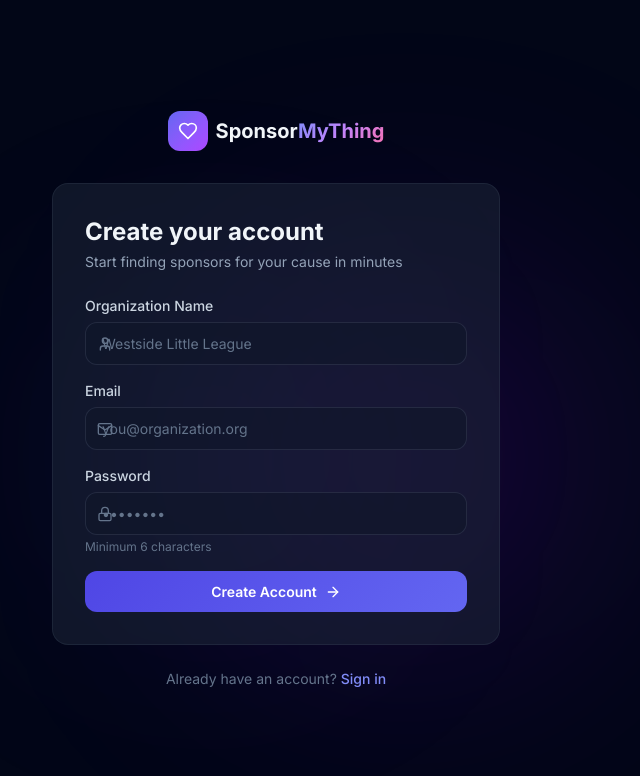
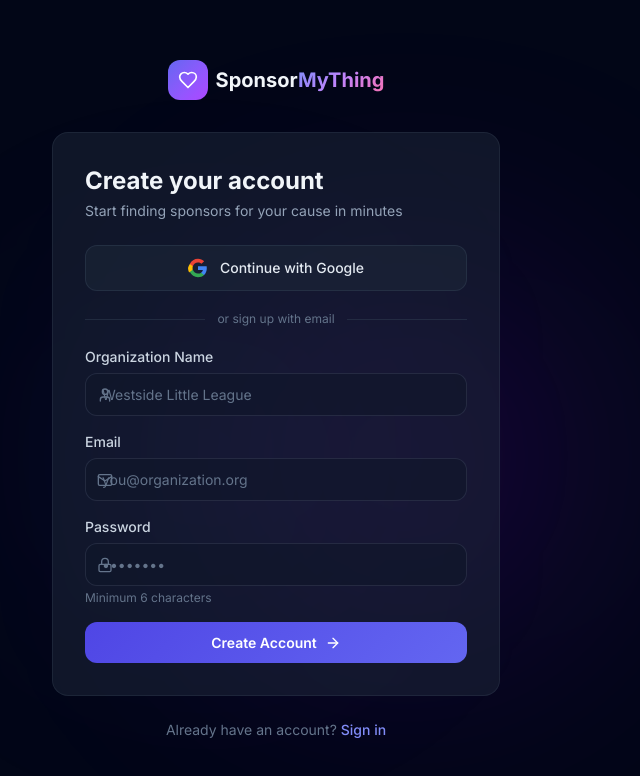
Before and after one commit to jszopin-wq/SponsorMyThing, a Next.js app: page /signup in a window 1280 px wide. Shown: the top 776 px of the page, without its empty margins (364-1004 px from the left). Built offline with nearby package versions, Linux system fonts and the light colour scheme.

Commit message:
Add Google OAuth sign-in to login and signup pages

```diff
--- a/src/app/dashboard/campaigns/page.tsx
+++ b/src/app/dashboard/campaigns/page.tsx
@@ -56,9 +56,7 @@
                             <p className="mt-1 text-sm text-surface-400 line-clamp-2">{campaign.description}</p>
                             <div className="mt-4 flex items-center justify-between">
                                 <span className="text-xs text-surface-500">
-                                    {(campaign as Record<string, unknown>).prospects &&
-                                        Array.isArray((campaign as Record<string, unknown>).prospects) &&
-                                        ((campaign as Record<string, unknown>).prospects as Array<{ count: number }>)[0]?.count || 0} prospects
+                                    {(campaign.prospects as unknown as Array<{ count: number }>)?.[0]?.count || 0} prospects
                                 </span>
                                 <ArrowRight className="h-4 w-4 text-surface-500 group-hover:text-brand-400 group-hover:translate-x-1 transition-all" />
                             </div>
--- a/src/app/dashboard/outreach/page.tsx
+++ b/src/app/dashboard/outreach/page.tsx
@@ -1,6 +1,6 @@
 import { createClient } from "@/lib/supabase/server";
 import Link from "next/link";
-import { Mail, Send, Edit3, Trash2, CheckCircle, XCircle, Clock } from "lucide-react";
+import { Mail, Send, Edit3, CheckCircle, XCircle, Clock } from "lucide-react";
 
 export default async function OutreachPage() {
     const supabase = await createClient();
--- a/src/app/dashboard/settings/page.tsx
+++ b/src/app/dashboard/settings/page.tsx
@@ -2,7 +2,7 @@
 
 import { useState, useEffect } from "react";
 import { createClient } from "@/lib/supabase/client";
-import { Save, Loader2, User, Building, Globe, Phone, Mail } from "lucide-react";
+import { Save, Loader2, Building, Globe, Phone, Mail } from "lucide-react";
 
 export default function SettingsPage() {
     const [orgName, setOrgName] = useState("");
@@ -117,8 +117,8 @@
                                     type="button"
                                     onClick={() => setOrgType(type.value)}
                                     className={`rounded-lg border px-3 py-2 text-sm transition-all ${orgType === type.value
-                                            ? "border-brand-500 bg-brand-500/10 text-brand-300"
-                                            : "border-surface-700/50 text-surface-400 hover:border-surface-600"
+                                        ? "border-brand-500 bg-brand-500/10 text-brand-300"
+                                        : "border-surface-700/50 text-surface-400 hover:border-surface-600"
                                         }`}
                                 >
                                     {type.label}
--- a/src/app/layout.tsx
+++ b/src/app/layout.tsx
@@ -1,5 +1,11 @@
 import type { Metadata } from "next";
+import { Inter } from "next/font/google";
 import "./globals.css";
+
+const inter = Inter({
+    subsets: ["latin"],
+    display: "swap",
+});
 
 export const metadata: Metadata = {
     title: "SponsorMyThing — Find Local Business Sponsors for Your Cause",
@@ -15,15 +21,7 @@
 }>) {
     return (
         <html lang="en">
-            <head>
-                <link rel="preconnect" href="https://fonts.googleapis.com" />
-                <link rel="preconnect" href="https://fonts.gstatic.com" crossOrigin="anonymous" />
-                <link
-                    href="https://fonts.googleapis.com/css2?family=Inter:wght@400;500;600;700;800;900&display=swap"
-                    rel="stylesheet"
-                />
-            </head>
-            <body className="antialiased">
+            <body className={`${inter.className} antialiased`}>
                 {children}
             </body>
         </html>
--- a/src/app/login/page.tsx
+++ b/src/app/login/page.tsx
@@ -55,6 +55,36 @@
                 <div className="glass-card p-8">
                     <h1 className="mb-1 text-2xl font-bold text-surface-100">Welcome back</h1>
                     <p className="mb-6 text-sm text-surface-400">Sign in to your account to continue</p>
+
+                    {/* Google Sign-In */}
+                    <button
+                        type="button"
+                        onClick={async () => {
+                            const supabase = createClient();
+                            await supabase.auth.signInWithOAuth({
+                                provider: "google",
+                                options: {
+                                    redirectTo: `${window.location.origin}/auth/callback`,
+                                },
+                            });
+                        }}
+                        className="flex w-full items-center justify-center gap-3 rounded-xl border border-surface-700/50 bg-surface-800/50 px-4 py-3 text-sm font-medium text-surface-200 transition-all hover:bg-surface-700/50 hover:border-surface-600"
+                    >
+                        <svg className="h-5 w-5" viewBox="0 0 24 24">
+                            <path fill="#4285F4" d="M22.56 12.25c0-.78-.07-1.53-.2-2.25H12v4.26h5.92a5.06 5.06 0 0 1-2.2 3.32v2.77h3.57c2.08-1.92 3.28-4.74 3.28-8.1z" />
+                            <path fill="#34A853" d="M12 23c2.97 0 5.46-.98 7.28-2.66l-3.57-2.77c-.98.66-2.23 1.06-3.71 1.06-2.86 0-5.29-1.93-6.16-4.53H2.18v2.84C3.99 20.53 7.7 23 12 23z" />
+                            <path fill="#FBBC05" d="M5.84 14.09c-.22-.66-.35-1.36-.35-2.09s.13-1.43.35-2.09V7.07H2.18A11.96 11.96 0 0 0 0 12c0 1.94.46 3.77 1.28 5.4l3.56-2.77.01-.54z" />
+                            <path fill="#EA4335" d="M12 5.38c1.62 0 3.06.56 4.21 1.64l3.15-3.15C17.45 2.09 14.97 1 12 1 7.7 1 3.99 3.47 2.18 7.07l3.66 2.84c.87-2.6 3.3-4.53 6.16-4.53z" />
+                        </svg>
+                        Continue with Google
+                    </button>
+
+                    {/* Divider */}
+                    <div className="my-5 flex items-center gap-3">
+                        <div className="h-px flex-1 bg-surface-700/50" />
+                        <span className="text-xs text-surface-500">or sign in with email</span>
+                        <div className="h-px flex-1 bg-surface-700/50" />
+                    </div>
 
                     <form onSubmit={handleLogin} className="space-y-4">
                         <div>
--- a/src/app/signup/page.tsx
+++ b/src/app/signup/page.tsx
@@ -72,6 +72,36 @@
                 <div className="glass-card p-8">
                     <h1 className="mb-1 text-2xl font-bold text-surface-100">Create your account</h1>
                     <p className="mb-6 text-sm text-surface-400">Start finding sponsors for your cause in minutes</p>
+
+                    {/* Google Sign-Up */}
+                    <button
+                        type="button"
+                        onClick={async () => {
+                            const supabase = createClient();
+                            await supabase.auth.signInWithOAuth({
+                                provider: "google",
+                                options: {
+                                    redirectTo: `${window.location.origin}/auth/callback`,
+                                },
+                            });
+                        }}
+                        className="flex w-full items-center justify-center gap-3 rounded-xl border border-surface-700/50 bg-surface-800/50 px-4 py-3 text-sm font-medium text-surface-200 transition-all hover:bg-surface-700/50 hover:border-surface-600"
+                    >
+                        <svg className="h-5 w-5" viewBox="0 0 24 24">
+                            <path fill="#4285F4" d="M22.56 12.25c0-.78-.07-1.53-.2-2.25H12v4.26h5.92a5.06 5.06 0 0 1-2.2 3.32v2.77h3.57c2.08-1.92 3.28-4.74 3.28-8.1z" />
+                            <path fill="#34A853" d="M12 23c2.97 0 5.46-.98 7.28-2.66l-3.57-2.77c-.98.66-2.23 1.06-3.71 1.06-2.86 0-5.29-1.93-6.16-4.53H2.18v2.84C3.99 20.53 7.7 23 12 23z" />
+                            <path fill="#FBBC05" d="M5.84 14.09c-.22-.66-.35-1.36-.35-2.09s.13-1.43.35-2.09V7.07H2.18A11.96 11.96 0 0 0 0 12c0 1.94.46 3.77 1.28 5.4l3.56-2.77.01-.54z" />
+                            <path fill="#EA4335" d="M12 5.38c1.62 0 3.06.56 4.21 1.64l3.15-3.15C17.45 2.09 14.97 1 12 1 7.7 1 3.99 3.47 2.18 7.07l3.66 2.84c.87-2.6 3.3-4.53 6.16-4.53z" />
+                        </svg>
+                        Continue with Google
+                    </button>
+
+                    {/* Divider */}
+                    <div className="my-5 flex items-center gap-3">
+                        <div className="h-px flex-1 bg-surface-700/50" />
+                        <span className="text-xs text-surface-500">or sign up with email</span>
+                        <div className="h-px flex-1 bg-surface-700/50" />
+                    </div>
 
                     <form onSubmit={handleSignUp} className="space-y-4">
                         <div>
--- a/src/lib/supabase/server.ts
+++ b/src/lib/supabase/server.ts
@@ -1,4 +1,4 @@
-import { createServerClient } from "@supabase/ssr";
+import { createServerClient, type CookieOptions } from "@supabase/ssr";
 import { cookies } from "next/headers";
 
 export async function createClient() {
@@ -12,7 +12,7 @@
                 getAll() {
                     return cookieStore.getAll();
                 },
-                setAll(cookiesToSet) {
+                setAll(cookiesToSet: { name: string; value: string; options?: CookieOptions }[]) {
                     try {
                         cookiesToSet.forEach(({ name, value, options }) =>
                             cookieStore.set(name, value, options)
```
Also changed, not shown: src/lib/supabase/middleware.ts (+15 -6 lines), 2 other files (tests, documents, lock files or other folders).
